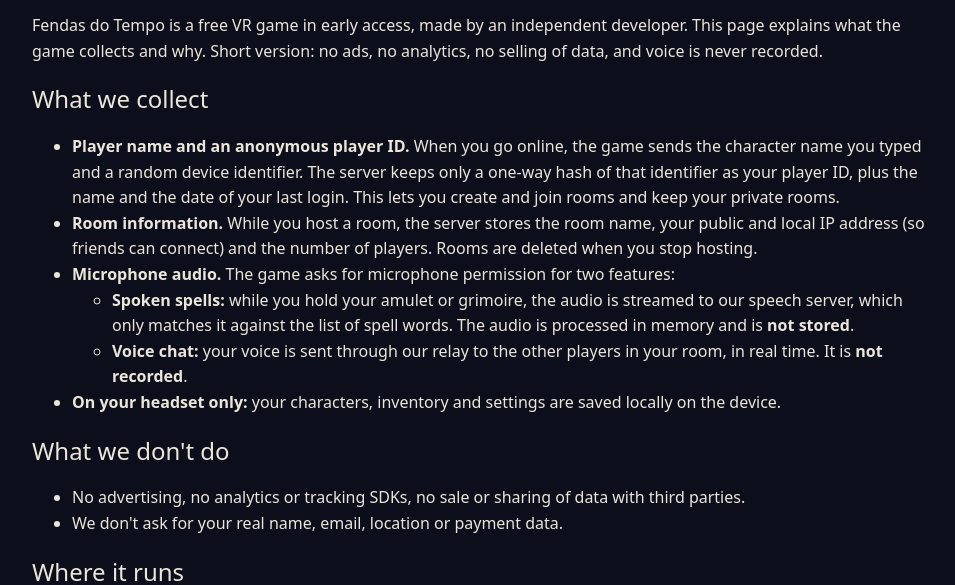
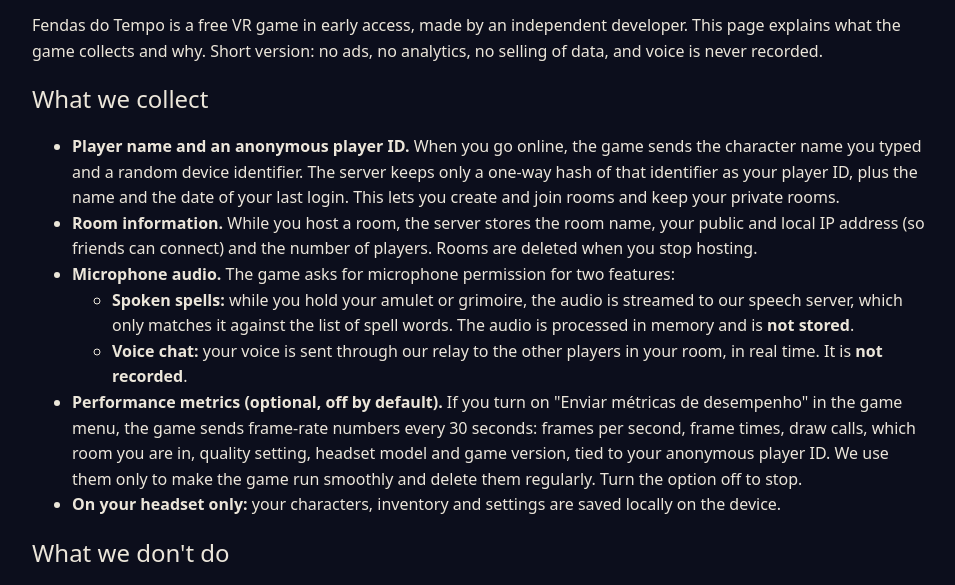
Before and after one commit to devalexandre/fendas-do-tempo, a plain HTML site: page privacy.html in a window 1280 px wide. Shown: the part 185-770 px from the top of the page, without its empty margins (158-1113 px from the left). Drawn offline with Linux system fonts and the light colour scheme.

Commit message:
Privacidade: métricas de desempenho opcionais
Co-Authored-By: Claude Opus 5.5 <noreply@anthropic.com>

```diff
--- a/privacy.html
+++ b/privacy.html
@@ -20,10 +20,11 @@ th{background:#141830} code{color:var(--rift)} .back{display:inline-block;margin
 <li><b>Microphone audio.</b> The game asks for microphone permission for two features:
 <ul><li><b>Spoken spells:</b> while you hold your amulet or grimoire, the audio is streamed to our speech server, which only matches it against the list of spell words. The audio is processed in memory and is <b>not stored</b>.</li>
 <li><b>Voice chat:</b> your voice is sent through our relay to the other players in your room, in real time. It is <b>not recorded</b>.</li></ul></li>
+<li><b>Performance metrics (optional, off by default).</b> If you turn on "Enviar métricas de desempenho" in the game menu, the game sends frame-rate numbers every 30 seconds: frames per second, frame times, draw calls, which room you are in, quality setting, headset model and game version, tied to your anonymous player ID. We use them only to make the game run smoothly and delete them regularly. Turn the option off to stop.</li>
 <li><b>On your headset only:</b> your characters, inventory and settings are saved locally on the device.</li>
 </ul>
 <h2>What we don't do</h2>
-<ul><li>No advertising, no analytics or tracking SDKs, no sale or sharing of data with third parties.</li>
+<ul><li>No advertising, no third-party analytics or tracking SDKs (only the optional performance metrics above), no sale or sharing of data with third parties.</li>
 <li>We don't ask for your real name, email, location or payment data.</li></ul>
 <h2>Where it runs</h2>
 <p>The login/room server runs on Google Cloud (App Engine) with a PostgreSQL database hosted by Neon; the game relay and speech server run on Google Cloud Run. Content updates are downloaded from GitHub Releases.</p>
```
